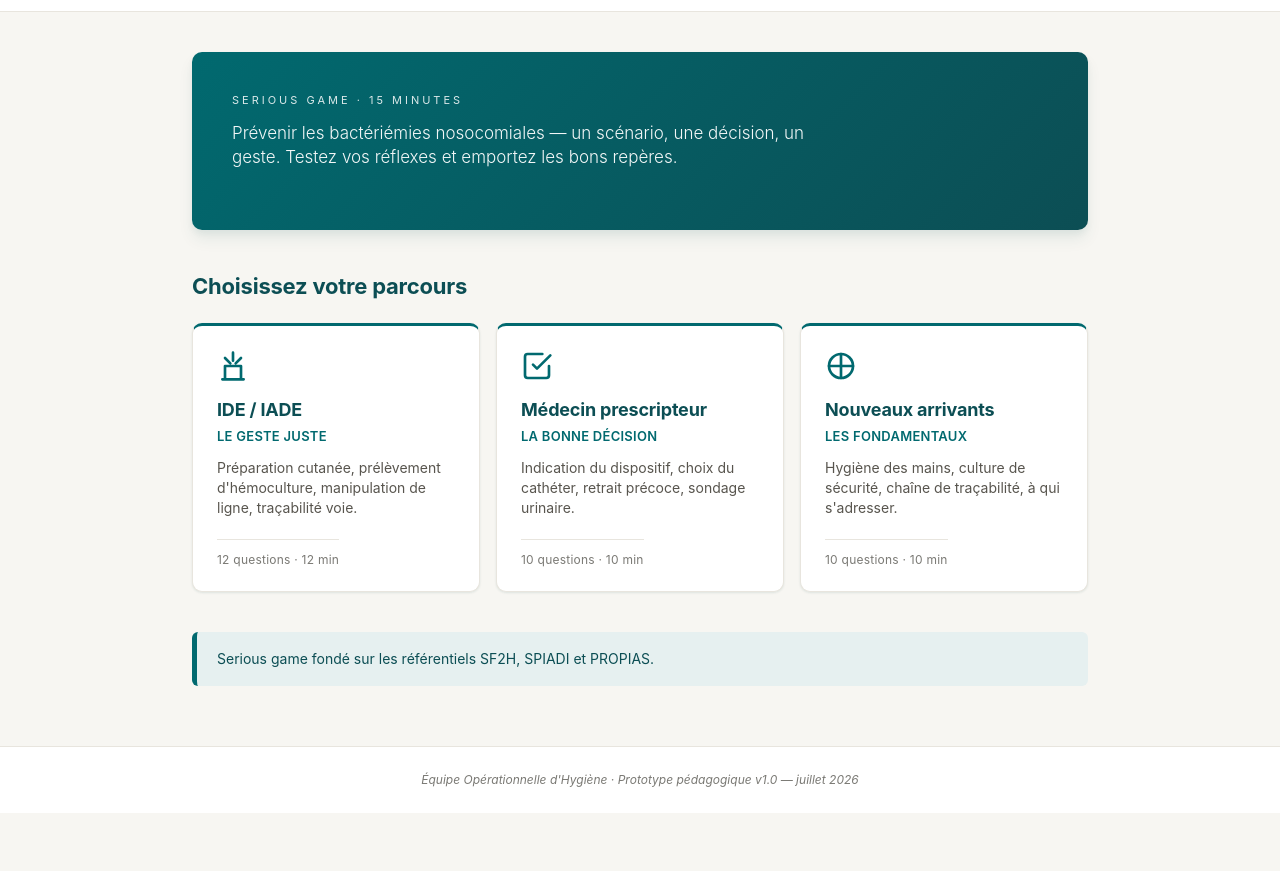
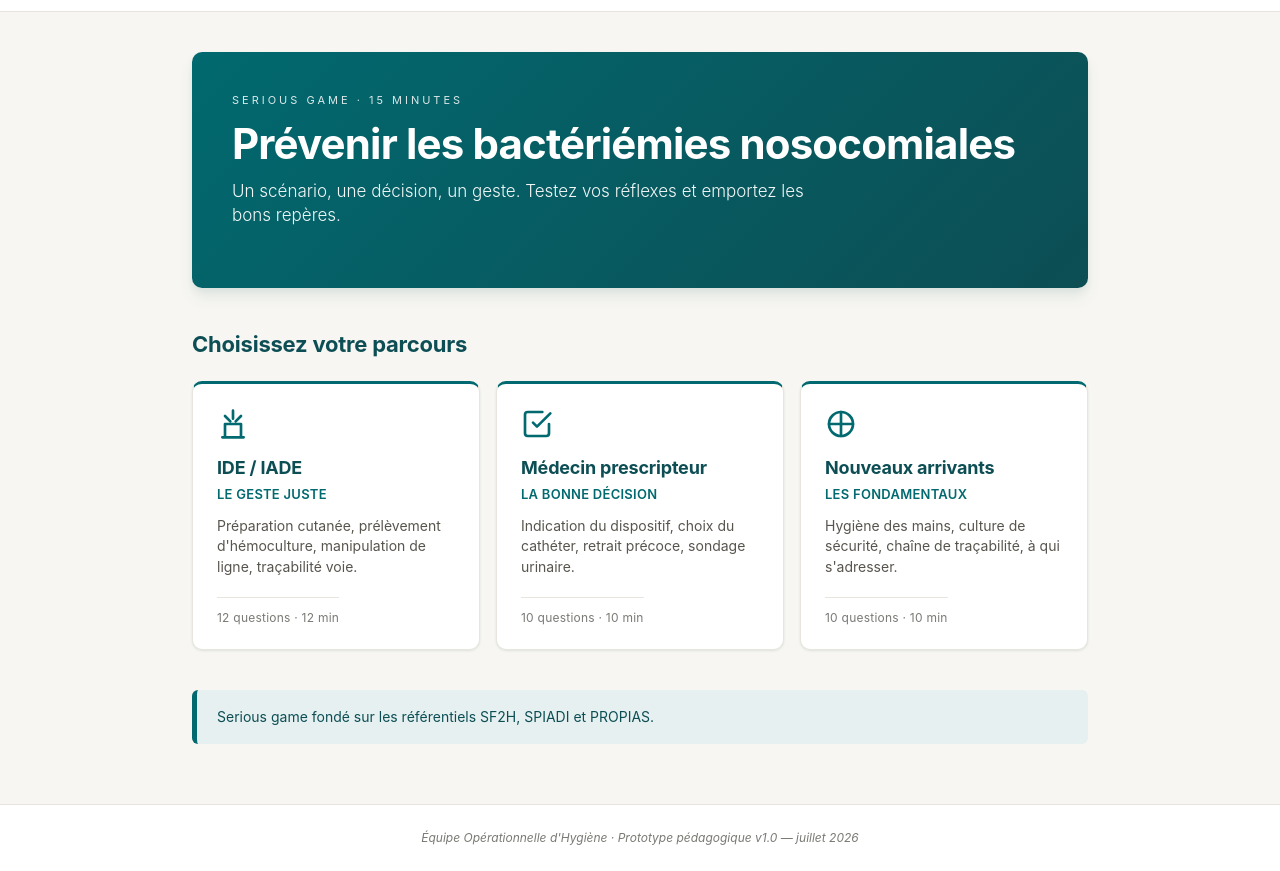
Before and after one commit to JETPOD/PREV_BACT, a plain HTML site: page index.html in a window 1280 px wide. Shown: the part 59-930 px from the top of the page. Before the commit the page ends 872 px from the top, so only its background shows below. Drawn offline with Linux system fonts and the light colour scheme; a web font is replaced by a local one.

Commit message:
feat: mettre en avant la prévention des bactériémies

```diff
--- a/index.html
+++ b/index.html
@@ -32,7 +32,8 @@
   <section id="screen-home" class="screen active">
     <div class="hero">
       <div class="hero-eyebrow">Serious game · 15 minutes</div>
-      <p class="hero-lead">Prévenir les bactériémies nosocomiales — un scénario, une décision, un geste. Testez vos réflexes et emportez les bons repères.</p>
+      <h1>Prévenir les bactériémies nosocomiales</h1>
+      <p class="hero-lead">Un scénario, une décision, un geste. Testez vos réflexes et emportez les bons repères.</p>
     </div>
 
     <h2 class="section-title">Choisissez votre parcours</h2>
```
